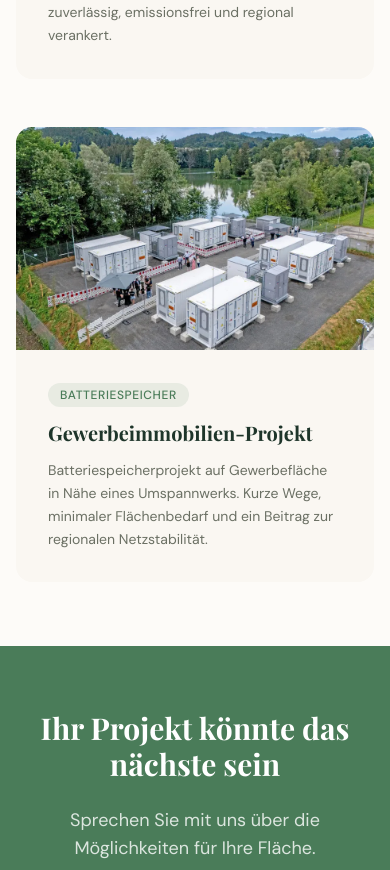
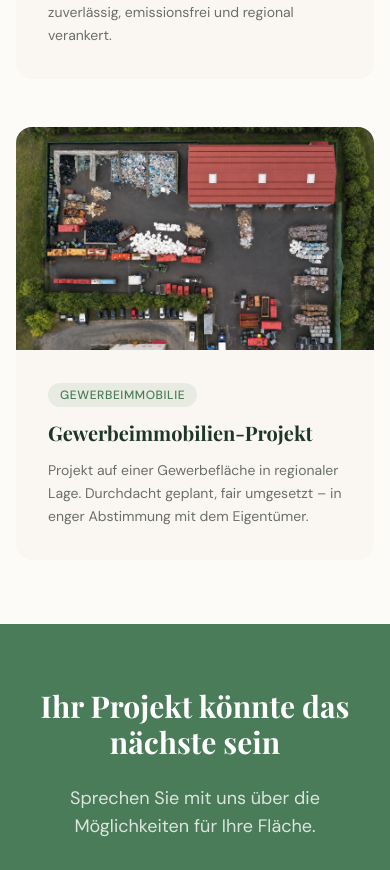
Before and after one commit to cedvaz/LEOGA2, a Next.js app: page /referenzen in a window 390 px wide. Shown: the part 1382-2252 px from the top of the page. Built offline with nearby package versions, Linux system fonts and the light colour scheme; a web font is replaced by a local one.

Commit message:
feat: update Gewerbeimmobilie reference with new image and label
Co-Authored-By: Claude Sonnet 4.6 <noreply@anthropic.com>

```diff
--- a/app/referenzen/page.tsx
+++ b/app/referenzen/page.tsx
@@ -26,10 +26,10 @@ const referenzen = [
     },
     {
         title: "Gewerbeimmobilien-Projekt",
-        type: "Batteriespeicher",
-        description: "Batteriespeicherprojekt auf Gewerbefläche in Nähe eines Umspannwerks. Kurze Wege, minimaler Flächenbedarf und ein Beitrag zur regionalen Netzstabilität.",
-        image: "/pictures/stabatteriespeicherimmenstadt03.webp",
-        alt: "Batteriespeicher Immenstadt",
+        type: "Gewerbeimmobilie",
+        description: "Projekt auf einer Gewerbefläche in regionaler Lage. Durchdacht geplant, fair umgesetzt – in enger Abstimmung mit dem Eigentümer.",
+        image: "/pictures/Alex_Referenz_Gewerbe.webp",
+        alt: "Gewerbeimmobilien-Projekt",
     },
 ];
 
```
Also changed, not shown: public/pictures/Alex_Referenz_Gewerbe.webp (added).
